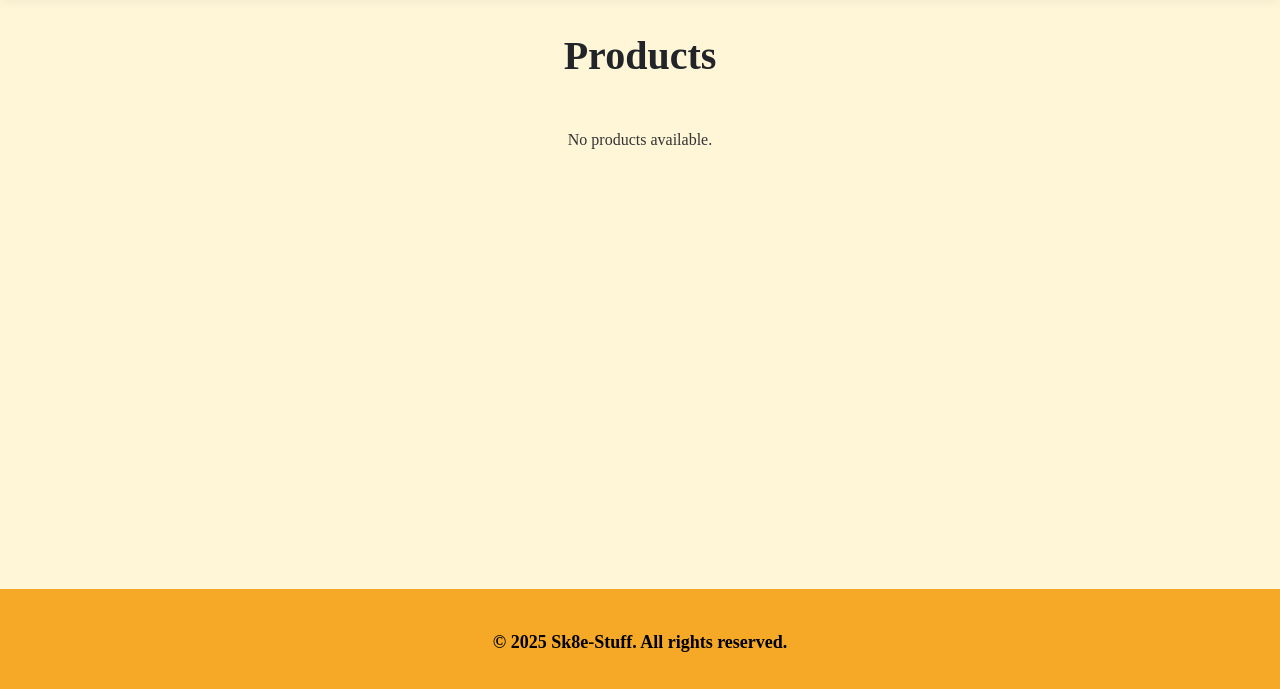
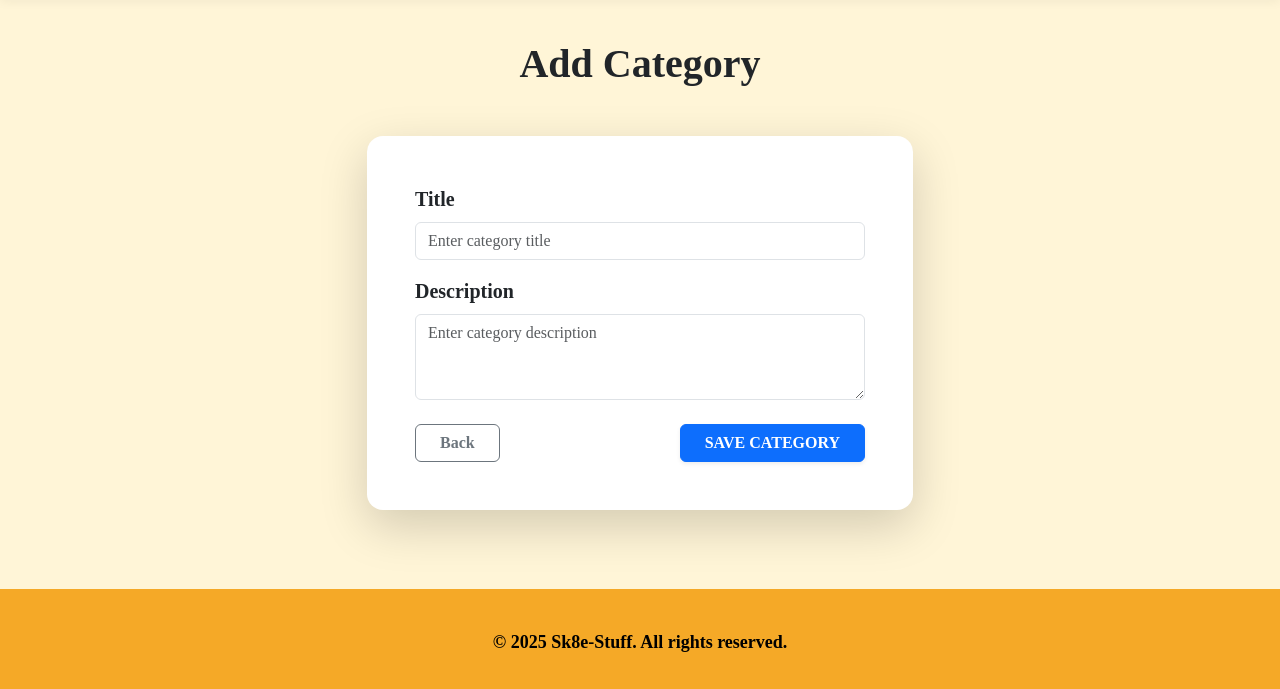
Before and after one commit to podlLev/Shop, a Django app: page /shop/categories/add/ in a window 1280 px wide. Shown: the part 111-800 px from the top of the page. Run offline with Django 5.2, Linux system fonts and the light colour scheme; data that the repository does not hold is empty.

Commit message:
Implement Create views for Category and Product

```diff
--- /dev/null
+++ b/shop/templates/shop/create_form.html
@@ -0,0 +1,73 @@
+{% extends 'shop/base.html' %}
+{% load static %}
+
+{% block title %}Add {{ model_name|capfirst }} | My Shop{% endblock %}
+
+{% block content %}
+<h1 class="text-center mt-3 mb-5 fw-bold text-dark">
+    Add {{ model_name|capfirst }}
+</h1>
+
+<div class="row justify-content-center">
+    <div class="col-md-8 col-lg-6">
+
+        <div class="card shadow-lg rounded-4 border-0">
+            <div class="card-body p-5">
+
+                {% if form.non_field_errors %}
+                <div class="alert alert-danger">
+                    {{ form.non_field_errors }}
+                </div>
+                {% endif %}
+
+                <form method="POST" enctype="multipart/form-data" novalidate>
+                    {% csrf_token %}
+
+                    {% for field in form %}
+                        {% if field.field.widget.input_type == "checkbox" %}
+                        <div class="form-check form-switch mb-3 d-flex align-items-center">
+                            {{ field }}
+                            <label class="form-check-label fw-semibold fs-5 text-dark ms-3 text-capitalize">
+                                {{ field.label }}
+                            </label>
+                            {% if field.errors %}
+                                <div class="text-danger small mt-1 w-100">{{ field.errors|striptags }}</div>
+                            {% endif %}
+                        </div>
+                        {% else %}
+
+                        <div class="mb-3">
+                            <label class="form-label fw-semibold fs-5 text-dark text-capitalize">
+                                {{ field.label }}
+                            </label>
+                            {{ field }}
+                            {% if field.help_text %}
+                                <small class="form-text text-muted">{{ field.help_text }}</small>
+                            {% endif %}
+                            {% if field.errors %}
+                                <div class="text-danger small mt-1">{{ field.errors|striptags }}</div>
+                            {% endif %}
+                        </div>
+                        {% endif %}
+                    {% endfor %}
+
+                    {% if form.image and form.image.value %}
+                        <div class="mb-4 text-center">
+                            <img src="{{ form.image.value.url }}" class="img-thumbnail rounded-3" style="max-height: 200px;">
+                        </div>
+                    {% endif %}
+
+                    <div class="d-flex justify-content-between mt-4">
+                        <a href="{% url model_name|add:'_list' %}" class="btn btn-outline-secondary fw-bold px-4">Back</a>
+                        <button type="submit" class="btn btn-primary fw-bold px-4 text-uppercase shadow-sm">
+                            Save {{ model_name|capfirst }}
+                        </button>
+                    </div>
+
+                </form>
+            </div>
+        </div>
+
+    </div>
+</div>
+{% endblock %}
--- a/shop/templates/shop/products.html
+++ b/shop/templates/shop/products.html
@@ -4,7 +4,13 @@
 {% block title %}{{ page_title }} | My Shop{% endblock %}
 
 {% block content %}
-<h1 class="text-center mt-2 mb-5 fw-bold text-dark">{{ page_title }}</h1>
+<h1 class="text-center mt-2 mb-3 fw-bold text-dark">{{ page_title }}</h1>
+
+<div class="mb-4">
+    <a href="{% url 'product_create' %}" class="btn btn-success fw-bold px-4 py-2 text-uppercase shadow-sm">
+        <i class="bi bi-bag-plus me-2"></i> Add Product
+    </a>
+</div>
 
 <div class="row g-4">
     {% for product in products %}
--- a/shop/urls.py
+++ b/shop/urls.py
@@ -4,6 +4,8 @@
 urlpatterns = [
     path('', views.index, name='shop_home'),
     path('categories/', views.CategoryListView.as_view(), name='category_list'),
+    path('categories/add/', views.CategoryCreateView.as_view(), name='category_create'),
     path('categories/<slug:slug>/', views.ProductListByCategoryView.as_view(), name='product_list_by_category'),
     path('products/', views.ProductListView.as_view(), name='product_list'),
+    path('products/add/', views.ProductCreateView.as_view(), name='product_create'),
 ]
--- a/shop/views.py
+++ b/shop/views.py
@@ -1,5 +1,8 @@
 from django.shortcuts import render
-from django.views.generic import ListView
+from django.urls import reverse_lazy
+from django.views.generic import ListView, CreateView
+
+from .forms import ProductForm, CategoryForm
 from .models import Category, Product
 
 def index(request):
@@ -34,6 +37,7 @@
     def get_queryset(self):
         return Product.objects.filter(is_active=True)
 
+
 class ProductListByCategoryView(ListView):
     model = Product
     template_name = 'shop/products.html'
@@ -50,3 +54,27 @@
         context['category'] = Category.objects.filter(slug=slug).first()
         context['page_title'] = context['category'].title if context['category'] else 'Products'
         return context
+
+
+class CategoryCreateView(CreateView):
+    model = Category
+    form_class = CategoryForm
+    template_name = 'shop/create_form.html'
+    success_url = reverse_lazy('category_list')
+
+    def get_context_data(self, **kwargs):
+        context = super().get_context_data(**kwargs)
+        context['model_name'] = 'category'
+        return context
+
+
+class ProductCreateView(CreateView):
+    model = Product
+    form_class = ProductForm
+    template_name = 'shop/create_form.html'
+    success_url = reverse_lazy('product_list')
+
+    def get_context_data(self, **kwargs):
+        context = super().get_context_data(**kwargs)
+        context['model_name'] = 'product'
+        return context
```
Also changed, not shown: shop/templates/shop/categories.html (+7 -1 lines).
